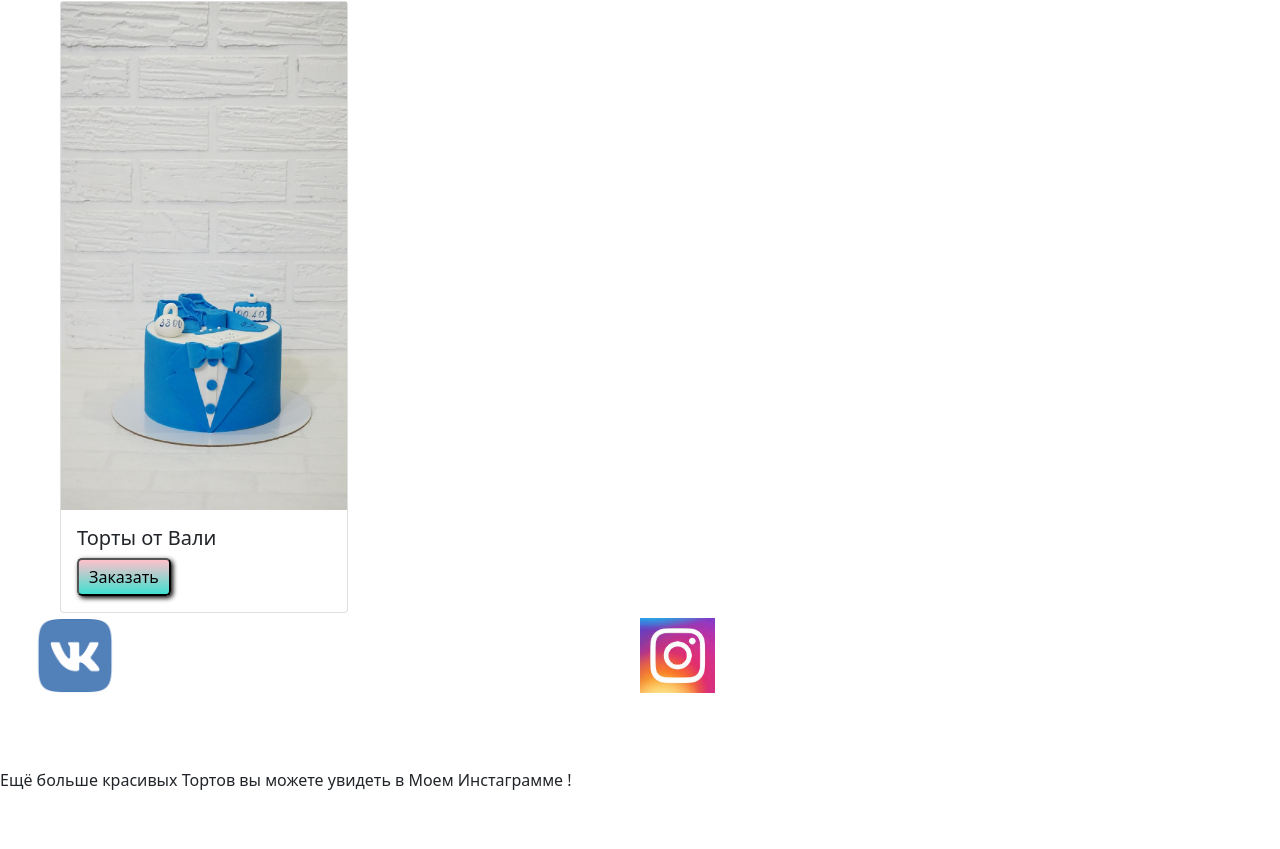
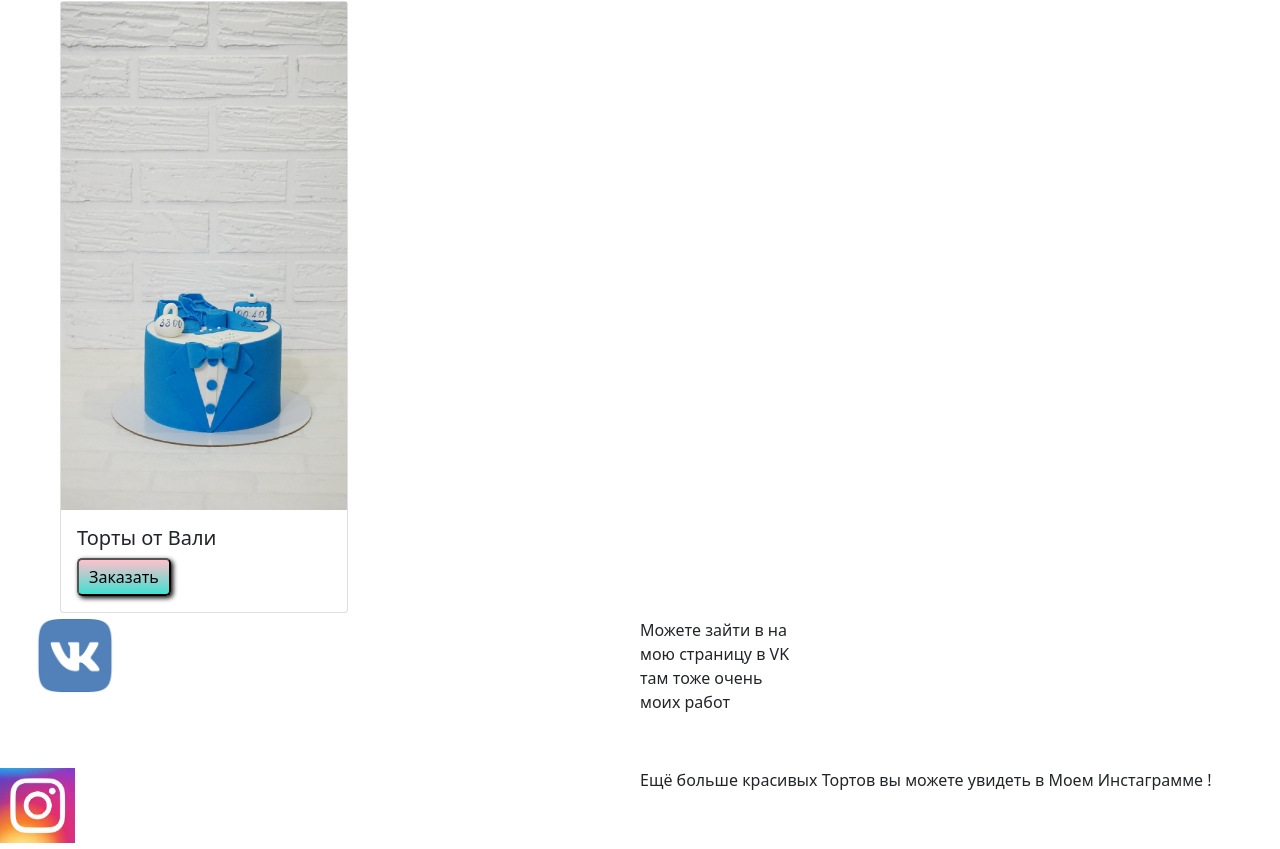
Before and after one commit to sergeianip20/rop, a Next.js app: page /secon in a window 1280 px wide. Shown: the part 3434-4283 px from the top of the page. Before the commit the page ends 4226 px from the top, so only its background shows below. Built offline with nearby package versions, Linux system fonts and the light colour scheme.

Commit message:
Update secon.js

```diff
--- a/pages/secon.js
+++ b/pages/secon.js
@@ -243,6 +243,13 @@ placeholder="напишите имя"/>
 <Image src={Vk} layout="intrinsic"/>
 </a>
 </div>
+
+
+</div>
+<div className={s.item}>
+<div className = {s.vk_items}>
+Можете зайти в на мою страницу в VK там тоже очень моих работ
+</div>
 </div>
 <div className={s.item}>
 <div className = {s.vk_items1}>
```
